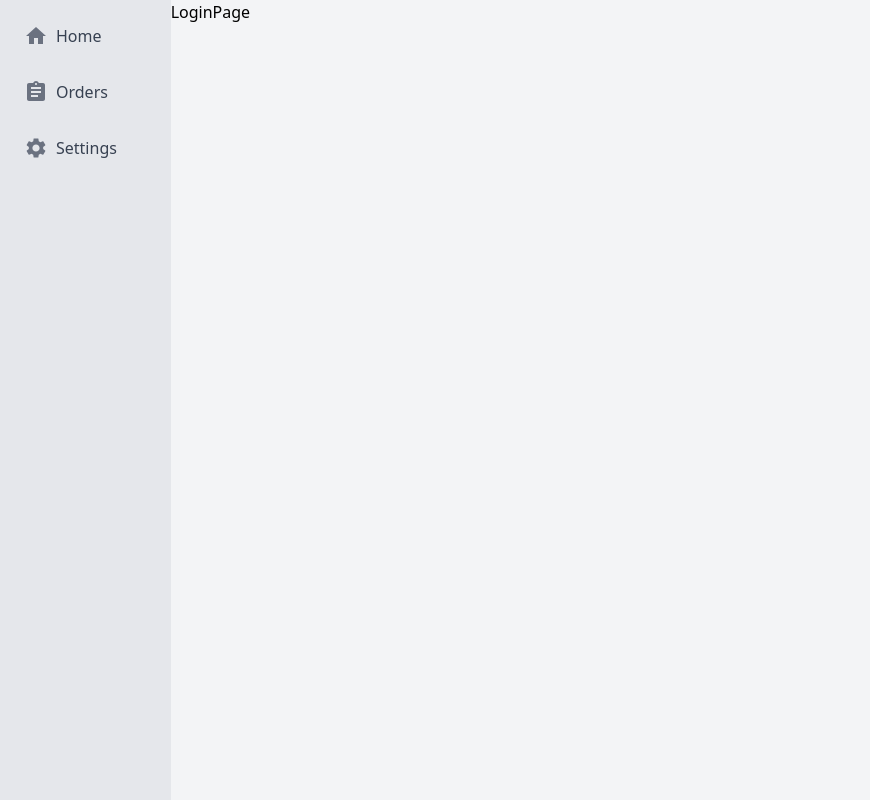
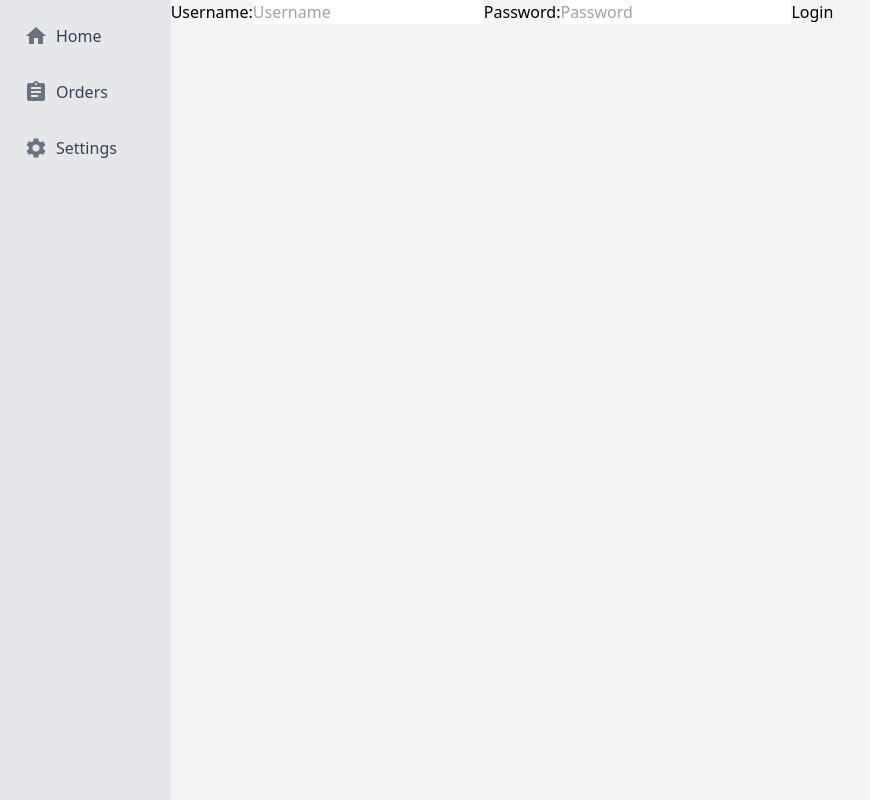
Before and after one commit to jeongjj29/restaurant-pos, a React (Create React App) app in the folder client/: page /login in a window 1280 px wide. Shown: the whole page, without its empty margins (0-870 px from the left). Built offline with nearby package versions, Linux system fonts and the light colour scheme.

Commit message:
feat: add login form to LoginPage

```diff
--- a/client/src/pages/LoginPage.js
+++ b/client/src/pages/LoginPage.js
@@ -1,7 +1,41 @@
 import React from "react";
+import { Formik, Form, Field, ErrorMessage } from "formik";
+import * as yup from "yup";
+import { login } from "../features/auth/authService";
 
 function LoginPage() {
-  return <div>LoginPage</div>;
+  const loginSchema = yup.object().shape({
+    username: yup.string().required("Username is required"),
+    password: yup.string().required("Password is required"),
+  });
+
+  return (
+    <div>
+      <Formik
+        initialValues={{ username: "", password: "" }}
+        validationSchema={loginSchema}
+        onSubmit={(values, { setSubmitting, resetForm }) => {
+          login(values.username, values.password);
+        }}
+      >
+        {({ isSubmitting }) => (
+          <Form>
+            <label htmlFor="username">Username:</label>
+            <Field type="text" name="username" placeholder="Username" />
+            <ErrorMessage name="username" component="div" />
+
+            <label htmlFor="password">Password:</label>
+            <Field type="password" name="password" placeholder="Password" />
+            <ErrorMessage name="password" component="div" />
+
+            <button type="submit" disabled={isSubmitting}>
+              Login
+            </button>
+          </Form>
+        )}
+      </Formik>
+    </div>
+  );
 }
 
 export default LoginPage;
```
